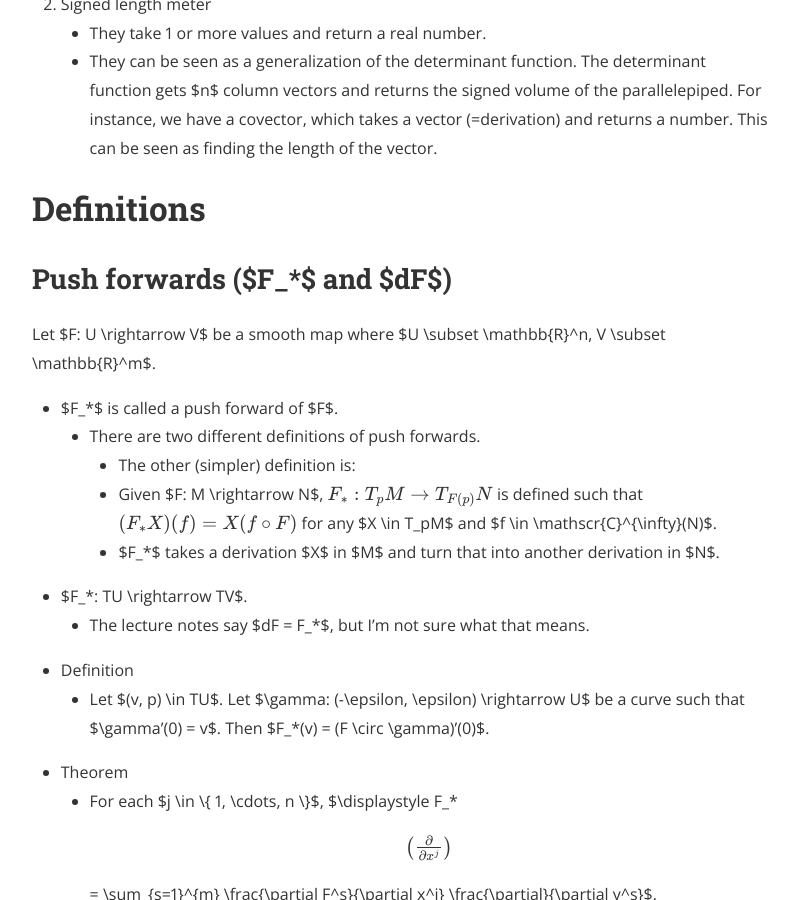
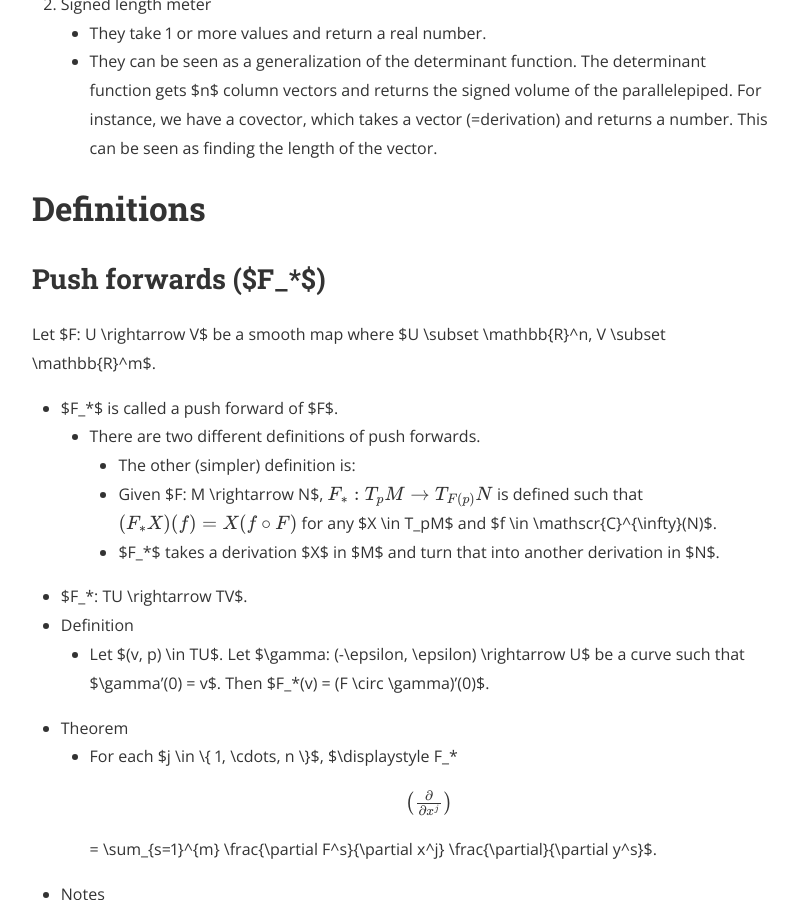
Before and after one commit to hidenori-shinohara/hidenori-shinohara.github.io, a Jekyll site: the page built from _posts/courses/math620/2019-09-09-smooth-manifold-cheat-sheet.md, in a window 1280 px wide and 900 px high, scrolled down 1839 px. Shown: the whole window, without its empty margins (240-1038 px from the left). Built offline with Jekyll 4.4.1, drawn with Linux system fonts in a browser that asks for light colours; nearby versions of some CDN libraries; formulas are drawn with MathJax 3; some of the changed text lies outside the part shown.

Commit message:
Remove df from pushforward

```diff
--- a/_posts/courses/math620/2019-09-09-smooth-manifold-cheat-sheet.md
+++ b/_posts/courses/math620/2019-09-09-smooth-manifold-cheat-sheet.md
@@ -36,7 +36,7 @@ There seem to be two types of functions in this class:
 
 # Definitions
 
-## Push forwards ($F_*$ and $dF$)
+## Push forwards ($F_*$)
 Let $F: U \rightarrow V$ be a smooth map where $U \subset \mathbb{R}^n, V \subset \mathbb{R}^m$.
 
 * $F_*$ is called a push forward of $F$.
@@ -45,7 +45,6 @@ Let $F: U \rightarrow V$ be a smooth map where $U \subset \mathbb{R}^n, V \subse
         * Given $F: M \rightarrow N$, $$F_*: T_pM \rightarrow T_{F(p)}N$$ is defined such that $$(F_*X)(f) = X(f \circ F)$$ for any $X \in T_pM$ and $f \in \mathscr{C}^{\infty}(N)$.
         * $F_*$ takes a derivation $X$ in $M$ and turn that into another derivation in $N$.
 * $F_*: TU \rightarrow TV$.
-    * The lecture notes say $dF = F_*$, but I'm not sure what that means.
 * Definition
     * Let $(v, p) \in TU$.
       Let $\gamma: (-\epsilon, \epsilon) \rightarrow U$ be a curve such that $\gamma'(0) = v$.
@@ -272,7 +271,7 @@ $$
 This sorta makes sense because:
 
 * $v_1, \cdots, v_k$ are vectors in $U$.
-* The [push-forward](#push-forwards-f_-and-df) $$F_*$$ maps $T_pU$ into $T_pV$.
+* The [push-forward](#push-forwards-f_) $$F_*$$ maps $T_pU$ into $T_pV$.
   In other words, $$F_*$$ maps a vector in $U$ to a vector in $V$.
 * $$F_* v_1, \cdots, F_* v_k$$ are vectors in $V$.
 * $\eta$ is a $k$-form, which is an assignment of an alternating $k$-tensor to each point of $V$.
```
